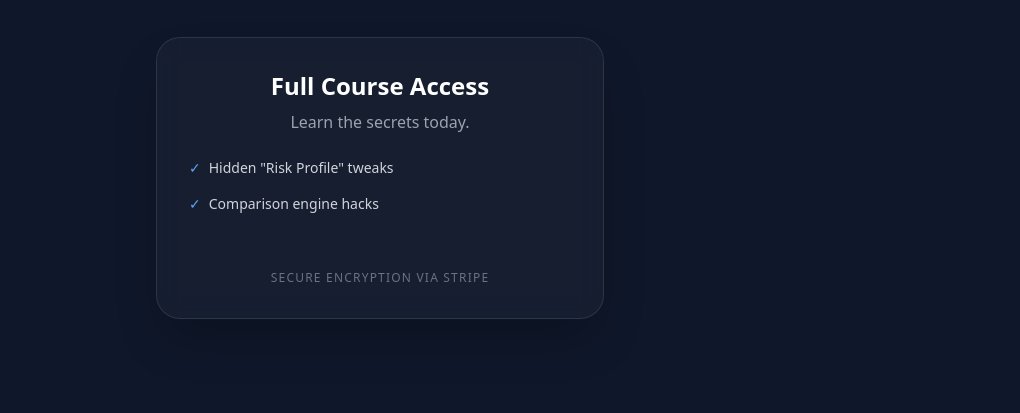
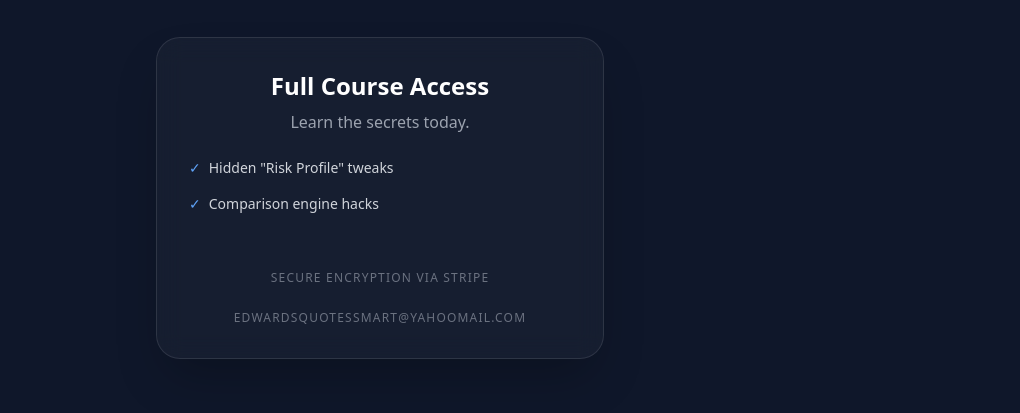
Before and after one commit to angels0001/eqs, a plain HTML site: page index.html in a window 1280 px wide. Shown: the part 307-720 px from the top of the page, without its empty margins (260-1280 px from the left). Drawn offline with nearby package versions, Linux system fonts and the light colour scheme.

Commit message:
Update index.html

```diff
--- a/index.html
+++ b/index.html
@@ -63,6 +63,7 @@
             </div>
 
             <p class="mt-6 text-xs text-gray-500 uppercase tracking-widest">Secure Encryption via Stripe</p>
+            <p class="mt-6 text-xs text-gray-500 uppercase tracking-widest">Edwardsquotessmart@yahoomail.com</p>
         </div>
     </div>
 
```
